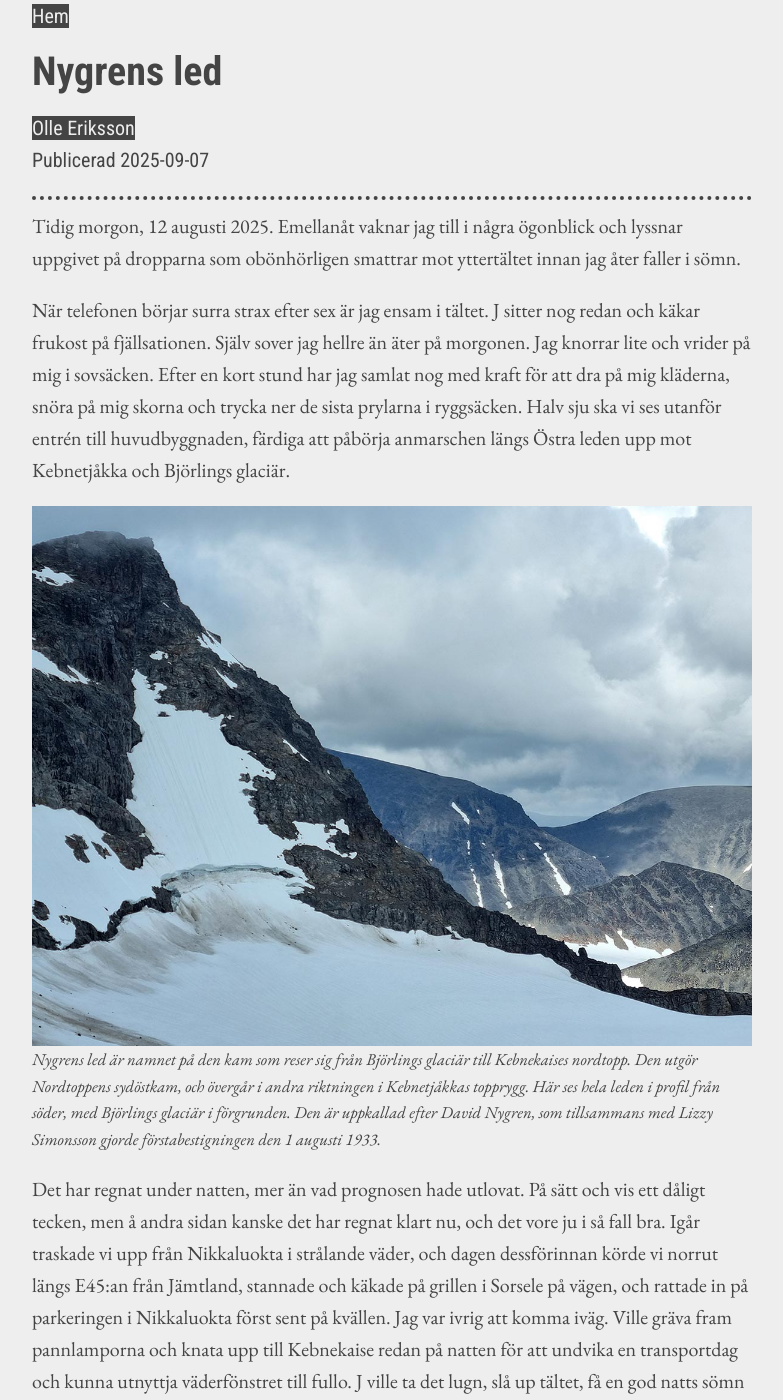
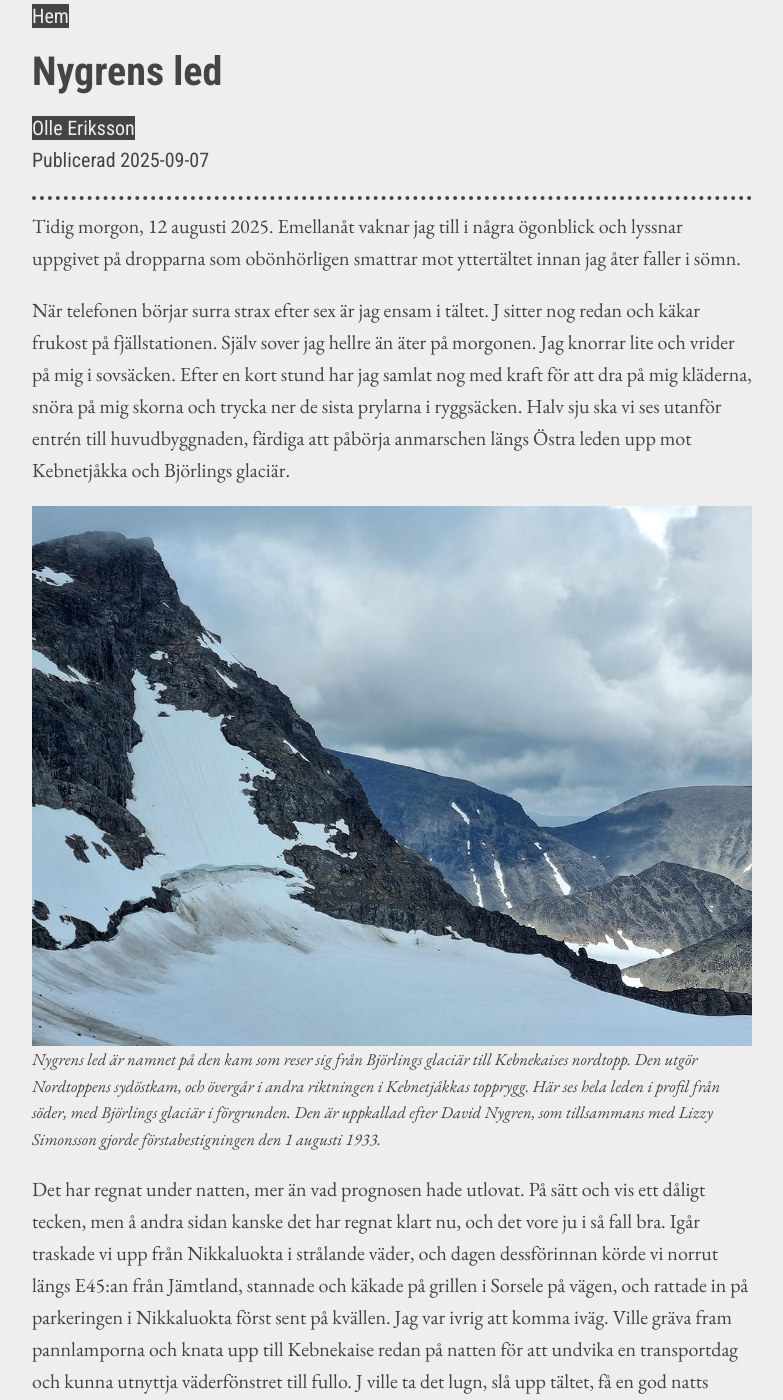
Before and after one commit to fjallklatterprojektet/fjallklatterprojektet.github.io, a Jekyll site: the page built from _posts/2025-09-07-nygrens_led.md, in a window 1280 px wide and 1400 px high. Shown: the whole window, without its empty margins (248-1031 px from the left). Built offline with Jekyll 4.4.1, drawn with Linux system fonts in a browser that asks for light colours; some of the changed text lies outside the part shown.

Commit message:
Fix typos

```diff
--- a/_posts/2025-09-07-nygrens_led.md
+++ b/_posts/2025-09-07-nygrens_led.md
@@ -10,37 +10,37 @@
 
 Tidig morgon, 12 augusti 2025. Emellanåt vaknar jag till i några ögonblick och lyssnar uppgivet på dropparna som obönhörligen smattrar mot yttertältet innan jag åter faller i sömn.
 
-När telefonen börjar surra strax efter sex är jag ensam i tältet. J sitter nog redan och käkar frukost på fjällsationen. Själv sover jag hellre än äter på morgonen. Jag knorrar lite och vrider på mig i sovsäcken. Efter en kort stund har jag samlat nog med kraft för att dra på mig kläderna, snöra på mig skorna och trycka ner de sista prylarna i ryggsäcken. Halv sju ska vi ses utanför entrén till huvudbyggnaden, färdiga att påbörja anmarschen längs Östra leden upp mot Kebnetjåkka och Björlings glaciär.
+När telefonen börjar surra strax efter sex är jag ensam i tältet. J sitter nog redan och käkar frukost på fjällstationen. Själv sover jag hellre än äter på morgonen. Jag knorrar lite och vrider på mig i sovsäcken. Efter en kort stund har jag samlat nog med kraft för att dra på mig kläderna, snöra på mig skorna och trycka ner de sista prylarna i ryggsäcken. Halv sju ska vi ses utanför entrén till huvudbyggnaden, färdiga att påbörja anmarschen längs Östra leden upp mot Kebnetjåkka och Björlings glaciär.
 
 {% include image.html url="/assets/images/2025-09-07-nygrens_led/nygrens_led_01.jpg" caption="Nygrens led är namnet på den kam som reser sig från Björlings glaciär till Kebnekaises nordtopp. Den utgör Nordtoppens sydöstkam, och övergår i andra riktningen i Kebnetjåkkas topprygg. Här ses hela leden i profil från söder, med Björlings glaciär i förgrunden. Den är uppkallad efter David Nygren, som tillsammans med Lizzy Simonsson gjorde förstabestigningen den 1 augusti 1933." %}
 
-Det har regnat under natten, mer än vad prognosen hade utlovat. På sätt och vis ett dåligt tecken, men å andra sidan kanske det har regnat klart nu, och det vore ju i så fall bra. Igår traskade vi upp från Nikkaluokta i strålande väder, och dagen dessförinnan körde vi norrut längs E45:an från Jämtland, stannade och käkade på grillen i Sorsele på vägen, och rattade in på parkeringen i Nikkaluokta först sent på kvällen. Jag var ivrig att komma iväg. Ville gräva fram pannlamporna och knata upp till Kebnekaise redan på natten för att undvika en transportdag och kunna utnyttja väderfönstret till fullo. J ville ta det lugn, slå up tältet, få en god natts sömn och sen en maklig start. Att Js ryggsäck vägde smått otroliga 35 kg (!) bidrog sannoligt till hans inställning. Det blev J som fick bestämma. För att stilla äventyrslusten knatade jag upp på Skartaklacken på eftermiddagen efter att vi hade slagit upp tältet vid Kebnekaise fjällstation. Då var himlen fortfarande klar. Nu är det grått och blött.
+Det har regnat under natten, mer än vad prognosen hade utlovat. På sätt och vis ett dåligt tecken, men å andra sidan kanske det har regnat klart nu, och det vore ju i så fall bra. Igår traskade vi upp från Nikkaluokta i strålande väder, och dagen dessförinnan körde vi norrut längs E45:an från Jämtland, stannade och käkade på grillen i Sorsele på vägen, och rattade in på parkeringen i Nikkaluokta först sent på kvällen. Jag var ivrig att komma iväg. Ville gräva fram pannlamporna och knata upp till Kebnekaise redan på natten för att undvika en transportdag och kunna utnyttja väderfönstret till fullo. J ville ta det lugn, slå upp tältet, få en god natts sömn och sen en maklig start. Att Js ryggsäck vägde smått otroliga 35 kg (!) bidrog sannolikt till hans inställning. Det blev J som fick bestämma. För att stilla äventyrslusten knatade jag upp på Skartaklacken på eftermiddagen efter att vi hade slagit upp tältet vid Kebnekaise fjällstation. Då var himlen fortfarande klar. Nu är det grått och blött.
 
-{% include image.html url="/assets/images/2025-09-07-nygrens_led/nygrens_led_02.jpg" caption="Kvällen är stilla och klar när vi anländer till Nikkaluokta. Efter att vi rest tältet står jag en stund på kullen vid kapellet och ser hur fullmmånen sakta stiger över fjällen söder om Paittasjärvi." %}
+{% include image.html url="/assets/images/2025-09-07-nygrens_led/nygrens_led_02.jpg" caption="Kvällen är stilla och klar när vi anländer till Nikkaluokta. Efter att vi rest tältet står jag en stund på kullen vid kapellet och ser hur fullmånen sakta stiger över fjällen söder om Paittasjärvi." %}
 
 {% include image.html url="/assets/images/2025-09-07-nygrens_led/nygrens_led_03.jpg" caption="På väg upp längs leden till Skartaklacken får man fin utsikt mot Singitjåkka, Tuolpagorni, Vierramvare och Kebnekaise." %}
 
 Vi går inte särskilt raskt, men inte heller särskilt långsamt. Snart är vi vid vägskälet där Östra leden viker av norrut upp i sluttningen mot Kebnetjåkka och Västra leden fortsätter rakt fram på skrå mot Kitteldalen. Jag noterar med viss irritation att skylten som brukar peka ut Östra leden är borttagen. Märkligt. Men STF har fattat ett beslut inför säsongen att enbart använda Västra leden för de guidade turer till Sydtoppen, och skyltens frånvaro har säkert med det att göra. Anledningen till att Östra leden har ratats sägs vara ökad rasrisk och osäkra förhållanden på Björlings glaciär (vars avsmältning var osedvanligt stor under 2024). Jag tänker att det kanske också har att göra med de två tragiska dödsfall som inträffade under våren då två STF-anställda omkom i en fallolycka i samband med att de arbetade med att plocka bort rep efter Keb Classic.
 
-Väl framme vid Björlings glaciär följer vi ett snöfält norrut mot Kebnetjåkkas västkam. Sen stretar vi en stund på skrå innan vi på min inrådan bestämmer oss för att gå på glacären istället. Vi hinner inte ta många steg i stegjärn innan vi inser att ett bättre alternativ hade varit att hålla oss uppe på kammen, som is- och snöfri skär en reva hela vägen mellan Björlings glaciär och Storglaciären, och som snart nog övergår i sydostkammen till Kebnekaises nordtopp, den så kallade Nygrens led.
+Väl framme vid Björlings glaciär följer vi ett snöfält norrut mot Kebnetjåkkas västkam. Sen stretar vi en stund på skrå innan vi på min inrådan bestämmer oss för att gå på glaciären istället. Vi hinner inte ta många steg i stegjärn innan vi inser att ett bättre alternativ hade varit att hålla oss uppe på kammen, som is- och snöfri skär en reva hela vägen mellan Björlings glaciär och Storglaciären, och som snart nog övergår i sydostkammen till Kebnekaises nordtopp, den så kallade Nygrens led.
 
 Det är nu strax före tio. Vi tar oss upp på kammen utan svårighet ungefär där den börjar resa sig mot Nordtoppen. Efter att ha tagit av stegjärnen och tagit in lite rep, påbörjar vi klättringen. Himlen är kompakt och grå men inget regn har fallit på ett tag nu. och klippan är förvånansvärt torr. J går först, håller sig till kammen eller något till höger när det tycks rimligare.
 
 {% include image.html url="/assets/images/2025-09-07-nygrens_led/nygrens_led_04.jpg" caption="J blickar upp mot Nordtoppen från insteget till Nygrens led." %}
 
-Trots dess namnkunnighet och lättåtkomlighet så är det här första gången jag befinner mig på Nygrens led. Det är en sådan led som jag länge har gått och tänkt på, men nu när jag klättrar så inser jag att jag aldrig riktigt har funderat över dess beskaffenhet och karaktär. Förutom några lösa rännor som vi hamnar i på högersidan så är klippan föhållandevis fast. Klättringen är enkel, behaglig. Vi går löpande, lägger repet runt nåt block, i nån skreva, låter kilar och kammar hänga kvar i selen. Vi passerar ett par snöfält, men snön är mjuk nog efter en mild natt att stegjärnen får stanna kvar i ryggsäckarna. Mot slutet, där kammen blir brantare, klippan fastare, ändrar klättringen karaktär något. J placerar en röd Totem (så att vi lättare kan försöka intala oss att vi inte har släpat på säkringarna i onödan) och försvinner upp i ett dieder. Jag följer efter, rör mig okonstlat uppför klippan, låter händer och fötter visa vägen, och så befinner vi oss plötsligt på den breda toppryggen. Några minuter senare, stax efter 12, står vi på Nordtoppen.
+Trots dess namnkunnighet och lättåtkomlighet så är det här första gången jag befinner mig på Nygrens led. Det är en sådan led som jag länge har gått och tänkt på, men nu när jag klättrar så inser jag att jag aldrig riktigt har funderat över dess beskaffenhet och karaktär. Förutom några lösa rännor som vi hamnar i på högersidan så är klippan förhållandevis fast. Klättringen är enkel, behaglig. Vi går löpande, lägger repet runt nåt block, i nån skreva, låter kilar och kammar hänga kvar i selen. Vi passerar ett par snöfält, men snön är mjuk nog efter en mild natt att stegjärnen får stanna kvar i ryggsäckarna. Mot slutet, där kammen blir brantare, klippan fastare, ändrar klättringen karaktär något. J placerar en röd Totem (så att vi lättare kan försöka intala oss att vi inte har släpat på säkringarna i onödan) och försvinner upp i ett dieder. Jag följer efter, rör mig okonstlat uppför klippan, låter händer och fötter visa vägen, och så befinner vi oss plötsligt på den breda toppryggen. Några minuter senare, strax efter 12, står vi på Nordtoppen.
 
 {% include image.html url="/assets/images/2025-09-07-nygrens_led/nygrens_led_05.jpg" caption="Högre upp längs leden blir klippan brantare och fastare. Här klättrar J ett dieder strax nedanför utsteget på toppryggen. Jag valde att följa längs svaplattan några meter längre till höger." %}
 
 
 {% include image.html url="/assets/images/2025-09-07-nygrens_led/nygrens_led_06.jpg" caption="På Nordtoppen tar vi en välförtjänt vila, och jag passar på att studera östkammen från en spektakulär position på ett utskjutande klippblock." %}
 
-Vädret har successivt blivit bättre under klättringen, och genom remsor i molntäcket skymtar nu blå himel lite varstans. Tanken var att gå ner via Sydtoppen och Östra leden, men då vi båda känner att vi har har krafter kvar och är sugna på mer klättring så beslutar vi oss efter en kort paus för att göra en avstickare till Halspasset först. Vandringen norrut längs toppryggen är enkel men stenig och otrivsam, varefter klättringen ner till Halspasset följer en oklar linje, smyckad med diverse gamla pitonger och firningsankare, och är lös och oanmärkningsvärd. Det tar oss en dryg halvtimme att ta oss dit, och efter att hastigt ha övervägt och förkastat ett förslag att ta vägen över Kebnepakte och Tarfala tillbaka till fjällstationen, vänder vi tillbaka mot Nordtoppen och snökammen till Sydtoppen (som vi traskar över någon gång vid halv tretiden utan att stanna), där vi snart befinner oss mitt bland trötta men glada vandrare på Västra leden.
+Vädret har successivt blivit bättre under klättringen, och genom remsor i molntäcket skymtar nu blå himmel lite varstans. Tanken var att gå ner via Sydtoppen och Östra leden, men då vi båda känner att vi har har krafter kvar och är sugna på mer klättring så beslutar vi oss efter en kort paus för att göra en avstickare till Halspasset först. Vandringen norrut längs toppryggen är enkel men stenig och otrivsam, varefter klättringen ner till Halspasset följer en oklar linje, smyckad med diverse gamla pitonger och firningsankare, och är lös och oanmärkningsvärd. Det tar oss en dryg halvtimme att ta oss dit, och efter att hastigt ha övervägt och förkastat ett förslag att ta vägen över Kebnepakte och Tarfala tillbaka till fjällstationen, vänder vi tillbaka mot Nordtoppen och snökammen till Sydtoppen (som vi traskar över någon gång vid halv tretiden utan att stanna), där vi snart befinner oss mitt bland trötta men glada vandrare på Västra leden.
 
 {% include image.html url="/assets/images/2025-09-07-nygrens_led/nygrens_led_07.jpg" caption="Från Halspasset ser det brant och oländigt ut att ta sig upp mot Nordtoppen, men svårigheterna kan enkelt rundas på västsidan (höger sida på fotot) och klättringen är sedan beskedlig om än något lös." %}
 
 {% include image.html url="/assets/images/2025-09-07-nygrens_led/nygrens_led_08.jpg" caption="En vrakdel från den tragiska flygolyckan den 15 mars 2012 då ett norskt transportflygplan av modell C-130 Hercules på väg till Kiruna flygplats kraschade nära kammen mellan Nordtoppen och Sydtoppen, och samtliga fem i besättningen omkom, ligger bland stenarna nedanför Nordtoppen. Sydtoppen reser sig i bakgrunden." %}
 
-Efter gamla toppstugan viker vi av på Östra leden. Det har i och för sig gått några år sedan jag gick den senast, men via ferratan längs Östra leden är sig lik, trots att jag hade hört att delar av den skulle plockas ner som följd av STF:s beslut att förlägga alla guidade turer till Västra leden. Vi väljer hur som helst att gå inknutna, och säkrar oss i rep och varjar. Längs hylltraversen i den nedre delen av klippsektionen (även kallad Gudjohnsens hylla) finner jag en stor, lös sten som balanserar ängsligt på klippkanten. En lätt knuff får den att störta ner i skravlet under med ett brak, varefter den ljudlöst och med väldig fart tumlar ner för snösluttningen och ut på glaciären, där den till slut lägger sig att vila på isen.
+Efter gamla toppstugan viker vi av på Östra leden. Det har i och för sig gått några år sedan jag gick den senast, men via ferratan längs Östra leden är sig lik, trots att jag hade hört att delar av den skulle plockas ner som följd av STF:s beslut att förlägga alla guidade turer till Västra leden. Vi väljer hur som helst att gå inknutna, och säkrar oss i rep och vajrar. Längs hylltraversen i den nedre delen av klippsektionen (även kallad Gudjohnsens hylla) finner jag en stor, lös sten som balanserar ängsligt på klippkanten. En lätt knuff får den att störta ner i skravlet under med ett brak, varefter den ljudlöst och med väldig fart tumlar ner för snösluttningen och ut på glaciären, där den till slut lägger sig att vila på isen.
 
 Vi går i sol över Björlings glaciär. Sen kommer regnet. Det gör detsamma.
```
